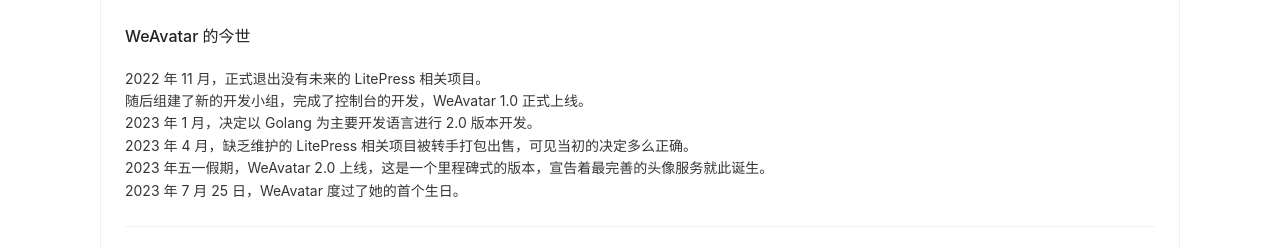
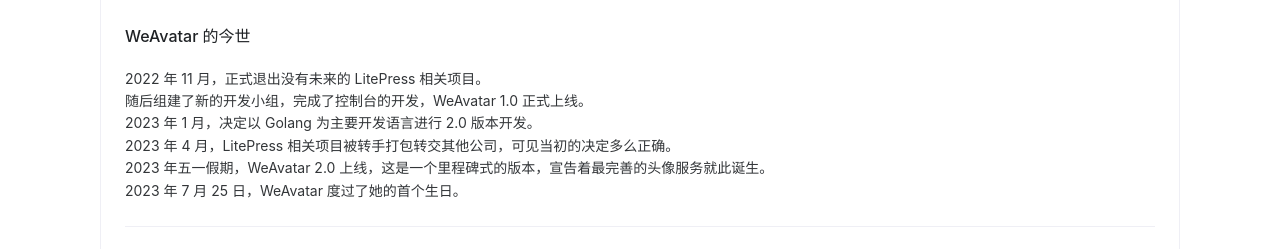
Before and after one commit to weavatar/frontend, a Vue app: page /about in a window 1280 px wide. Shown: the part 331-580 px from the top of the page. Built offline with nearby package versions, Linux system fonts and the light colour scheme; no server answers; what vue-recaptcha-v3 would draw is missing.

Commit message:
feat: optimize about

```diff
--- a/src/views/pages/AboutView.vue
+++ b/src/views/pages/AboutView.vue
@@ -21,7 +21,7 @@
         <br />
         2023 年 1 月，决定以 Golang 为主要开发语言进行 2.0 版本开发。
         <br />
-        2023 年 4 月，缺乏维护的 LitePress 相关项目被转手打包出售，可见当初的决定多么正确。
+        2023 年 4 月，LitePress 相关项目被转手打包转交其他公司，可见当初的决定多么正确。
         <br />
         2023 年五一假期，WeAvatar 2.0 上线，这是一个里程碑式的版本，宣告着最完善的头像服务就此诞生。
         <br />
```
